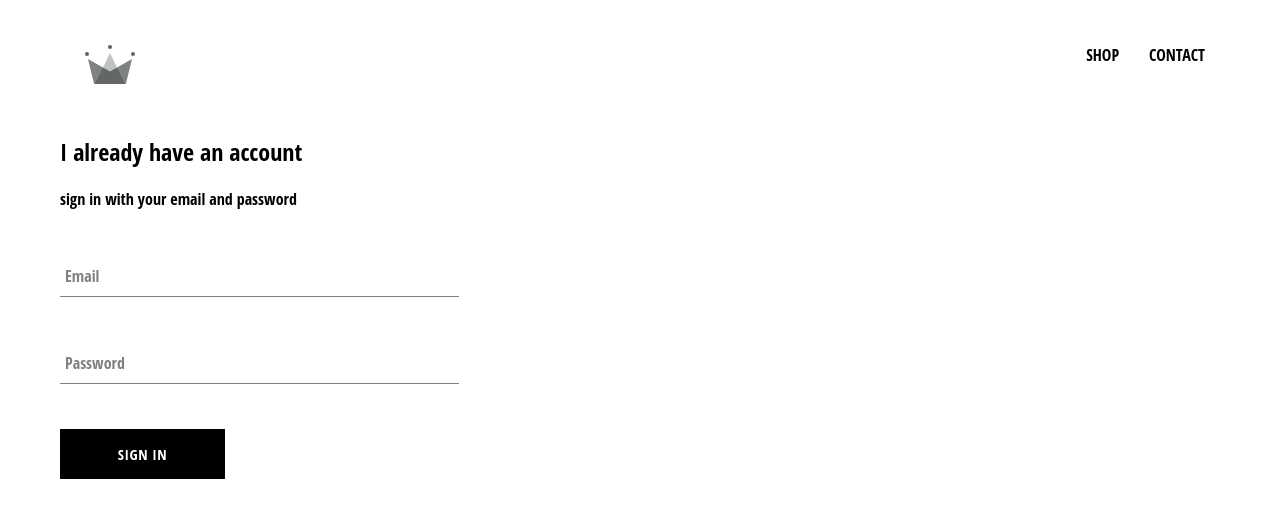
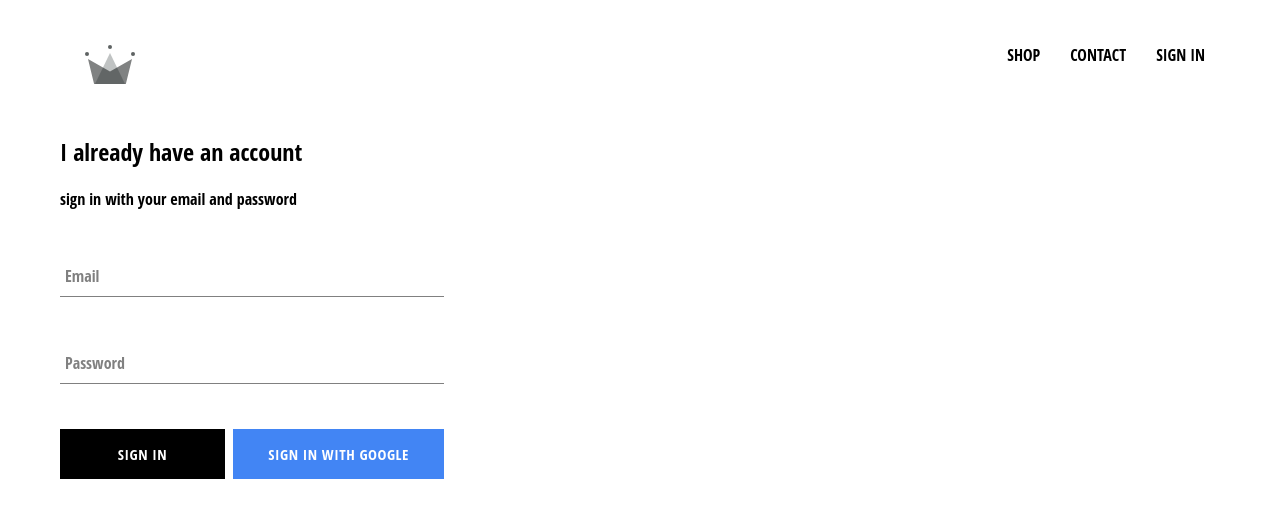
Before and after one commit to Turaki01/crwn-clothing, a React (Create React App) app: page /signin in a window 1280 px wide. Shown: the top 518 px of the page. Built offline with nearby package versions, Linux system fonts and the light colour scheme; no server answers.

Commit message:
integrated firebase into app

```diff
--- a/package.json
+++ b/package.json
@@ -6,6 +6,7 @@
     "@testing-library/jest-dom": "^5.11.4",
     "@testing-library/react": "^11.1.0",
     "@testing-library/user-event": "^12.1.10",
+    "firebase": "^8.2.0",
     "node-sass": "4",
     "react": "^17.0.1",
     "react-dom": "^17.0.1",
--- a/src/App.css
+++ b/src/App.css
@@ -7,3 +7,7 @@
     text-decoration: none;
     color: #000000;
 }
+
+* {
+    box-sizing: border-box;
+}
--- a/src/App.js
+++ b/src/App.js
@@ -1,4 +1,5 @@
-import { Switch, Route } from 'react-router-dom'
+import { Switch, Route } from 'react-router-dom';
+import React from 'react';
 
 import './App.css';
 import Header from './components/header/header.component';
@@ -6,11 +7,37 @@
 import ShopPage from './pages/shop/shop.component';
 import SignInAndSignUpPage from './pages/sign-in-and-sign-up/sign-in-and-sign-up.component';
 
+import { auth } from './firebase/firebase.utils';
 
-function App() {
+
+class App extends React.Component {
+
+  constructor() {
+    super();
+
+    this.state = {
+      currentUser: null
+    }
+  }
+
+  unsubscribeFromAuth = null
+
+  componentDidMount() {
+    this.unsubscribeFromAuth =  auth.onAuthStateChanged(user => {
+      this.setState({currentUser: user})
+    })
+  }
+
+
+  componentWillUnmount() {
+    this.unsubscribeFromAuth()
+  }
+
+
+  render() {
     return (
       <div>
-      <Header />
+        <Header currentUser={this.state.currentUser} />
         <Switch>
           <Route exact path="/" component={HomePage} />
           <Route path="/shop" component={ShopPage} />
@@ -19,5 +46,6 @@
       </div>
     );
   }
+}
 
 export default App;
--- a/src/components/custom-button/custom-button.component.jsx
+++ b/src/components/custom-button/custom-button.component.jsx
@@ -2,9 +2,9 @@
 
 import './custom-button.styles.scss'
 
-const CustomButton = ({ children, ...otherProps }) => {
+const CustomButton = ({ children, isGoogleSignIn,  ...otherProps }) => {
     return (
-        <button className="custom-button" {...otherProps}>
+        <button className={`${isGoogleSignIn ? 'google-sign-in' : ''} custom-button`} {...otherProps}>
             {children}
         </button>
     )
--- a/src/components/custom-button/custom-button.styles.scss
+++ b/src/components/custom-button/custom-button.styles.scss
@@ -19,4 +19,14 @@
       color: black;
       border: 1px solid black;
     }
+
+    &.google-sign-in {
+      background-color: #4285f4;
+      color: #fff;
+
+      &:hover {
+        background-color: #357ae8;
+        border: none;
+      }
+    }
   }
--- a/src/components/header/header.component.jsx
+++ b/src/components/header/header.component.jsx
@@ -4,7 +4,11 @@
 
 import { ReactComponent as Logo } from '../../assets/crown.svg'
 
-const Header = () => {
+import {auth} from '../../firebase/firebase.utils'
+
+const Header = ({
+    currentUser
+}) => {
     return (
         <div className="header">
             <Link className="logo-container" to="/">
@@ -19,6 +23,10 @@
                 <Link className="option" to="/shop">
                     CONTACT
                 </Link>
+                {
+                    currentUser ? <div className="option" onClick={() => auth.signOut()}>SIGN OUT</div> :
+                    <Link className="option" to="/signin">SIGN IN</Link>
+                }
             </div>
         </div>
     )
--- a/src/components/header/header.styles.scss
+++ b/src/components/header/header.styles.scss
@@ -20,6 +20,7 @@
 
       .option {
         padding: 10px 15px;
+        cursor: pointer
       }
     }
   }
--- a/src/components/sign-in/sign-in.component.jsx
+++ b/src/components/sign-in/sign-in.component.jsx
@@ -2,6 +2,8 @@
 import CustomButton from "../custom-button/custom-button.component";
 import FormInput from "../form-input/form-input.component";
 import './sign-in.styles.scss'
+
+import { signInWithGoogle } from '../../firebase/firebase.utils'
 
 class SignIn extends React.Component {
     constructor(props) {
@@ -51,9 +53,10 @@
                         label="Password"
                     />
 
-                    <CustomButton type="submit">
-                        Sign in
-                    </CustomButton>
+                    <div className="buttons">
+                        <CustomButton type="submit"> Sign in </CustomButton>
+                        <CustomButton onClick={signInWithGoogle} isGoogleSignIn>{' '}Sign in with Google {' '}</CustomButton>
+                    </div>
                 </form>
             </div>
         )
--- a/src/components/sign-in/sign-in.styles.scss
+++ b/src/components/sign-in/sign-in.styles.scss
@@ -6,4 +6,9 @@
     .title {
         margin: 10px 0;
     }
+
+    .buttons {
+        display: flex;
+        justify-content: space-between;
+    }
 }
--- /dev/null
+++ b/src/firebase/firebase.utils.js
@@ -0,0 +1,26 @@
+import firebase from 'firebase/app'
+
+import 'firebase/firestore'
+import 'firebase/auth'
+
+const config = {
+    apiKey: "AIzaSyBXUfsAekzzXGA_C5iOvPqrMZE7A6-H_Ck",
+    authDomain: "crwn-db-24963.firebaseapp.com",
+    projectId: "crwn-db-24963",
+    storageBucket: "crwn-db-24963.appspot.com",
+    messagingSenderId: "992639361975",
+    appId: "1:992639361975:web:2971424efd03813972fe32",
+    measurementId: "G-97DTLMWK0Z"
+};
+
+firebase.initializeApp(config);
+
+export const auth = firebase.auth();
+export const firestore = firebase.firestore();
+
+const provider = new firebase.auth.GoogleAuthProvider();
+provider.setCustomParameters({ prompt: 'select_account' });
+
+export const signInWithGoogle = () => auth.signInWithPopup(provider)
+
+export default firebase;
```
Also changed, not shown: 1 other file (tests, documents, lock files or other folders). Lines whose indentation alone changed are shown as unchanged.
